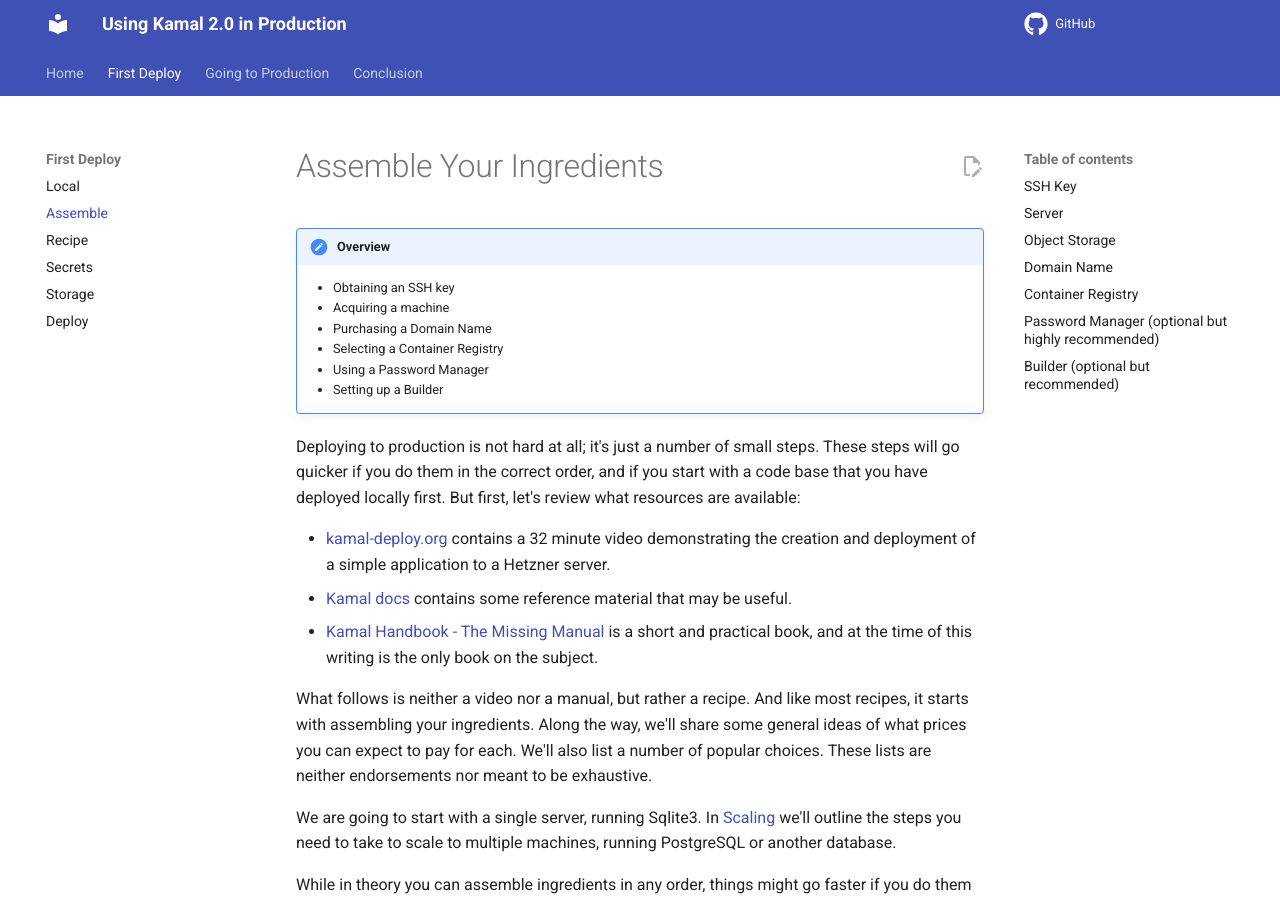
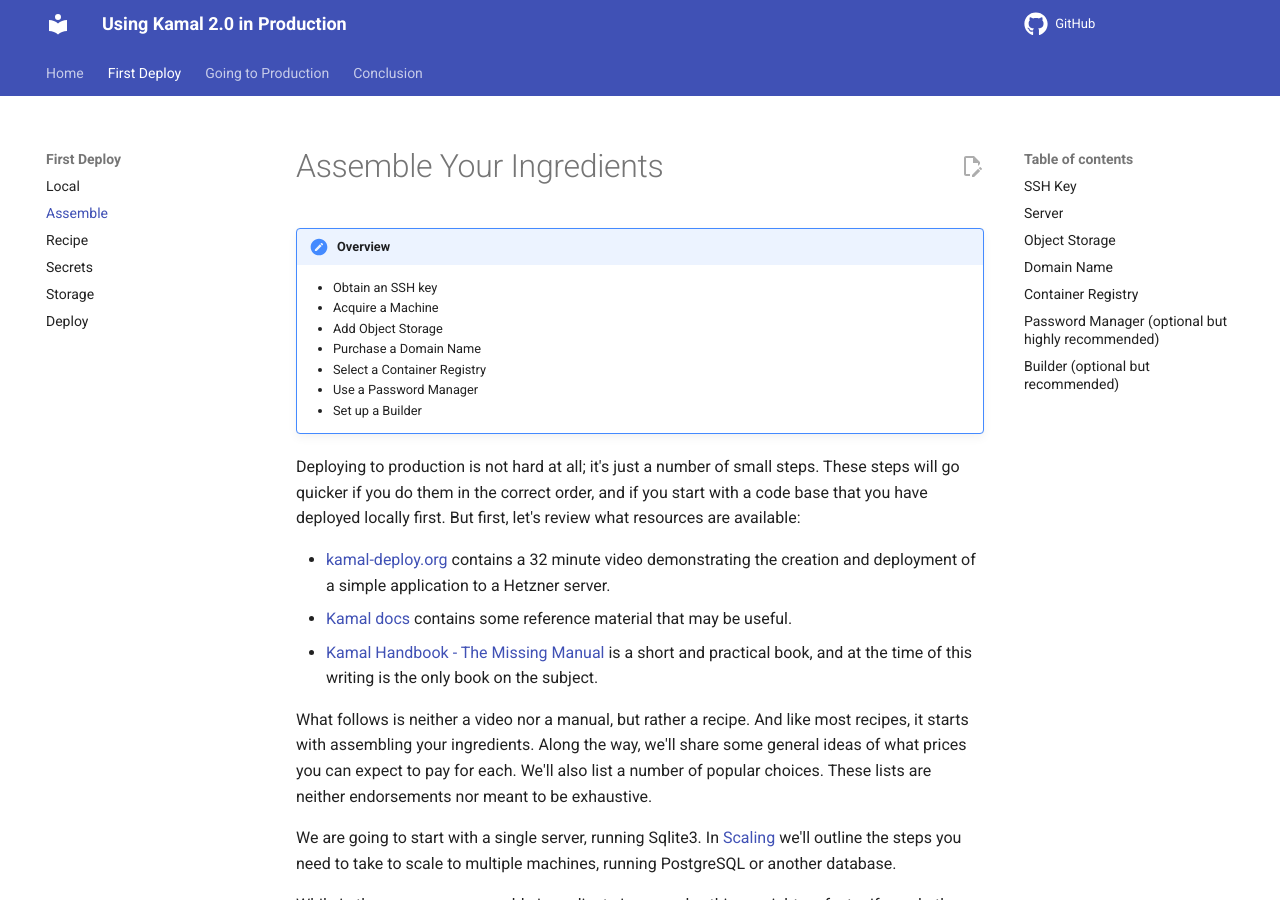
Before and after one commit to rubys/kamal-in-production, an MkDocs documentation site: the page built from docs/Assemble.md, in a window 1280 px wide and 900 px high. Built offline with MkDocs 1.6.1 and Material for MkDocs 9.7.7, drawn with Linux system fonts in a browser that asks for light colours; comment, search, counter and statistics services are not loaded.

Commit message:
cleanup overview of assemble page

```diff
--- a/docs/Assemble.md
+++ b/docs/Assemble.md
@@ -1,12 +1,13 @@
 # Assemble Your Ingredients
 
 !!! overview
-    - Obtaining an SSH key
-    - Acquiring a machine
-    - Purchasing a Domain Name
-    - Selecting a Container Registry
-    - Using a Password Manager
-    - Setting up a Builder
+    - Obtain an SSH key
+    - Acquire a Machine
+    - Add Object Storage
+    - Purchase a Domain Name
+    - Select a Container Registry
+    - Use a Password Manager
+    - Set up a Builder
 
 Deploying to production is not hard at all; it's just a number of small steps. These steps will go quicker if you do them in the correct order, and if you start with a code base that you have deployed locally first.
 But first, let's review what resources are available:
```
